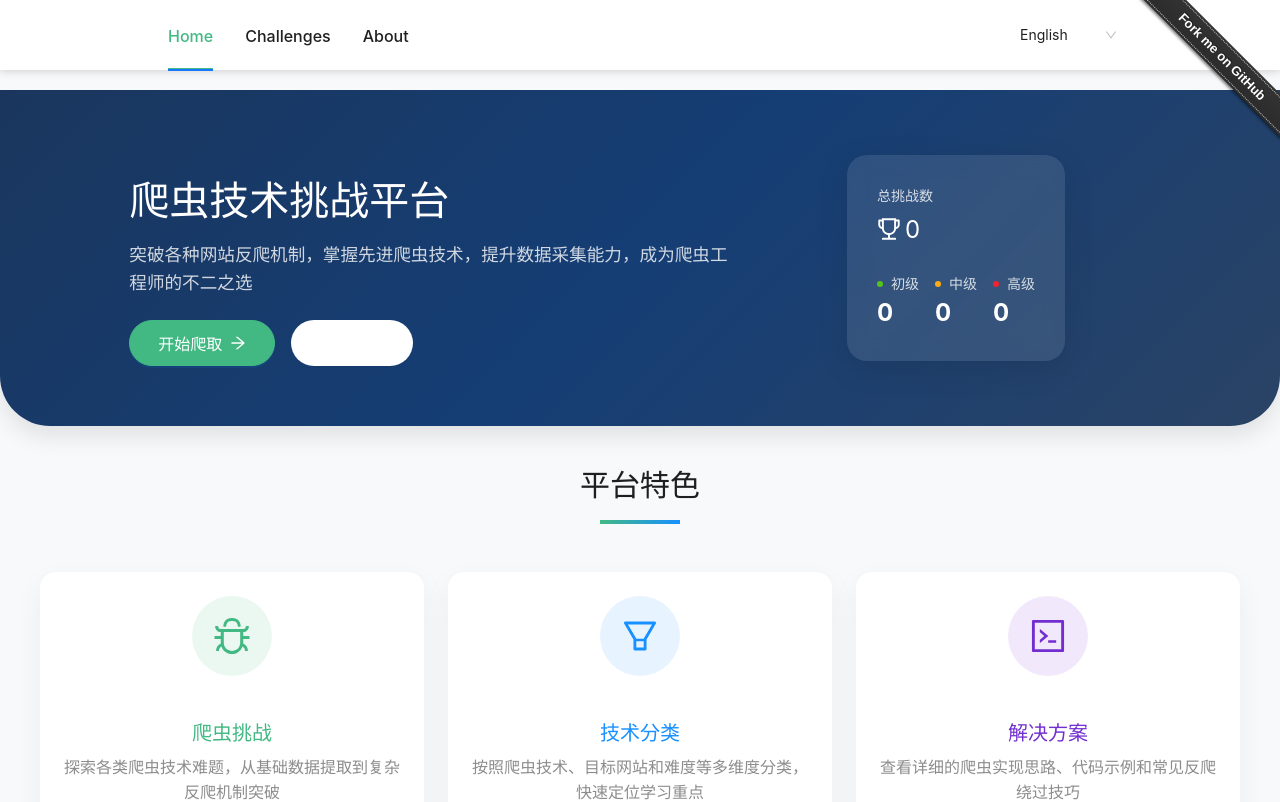
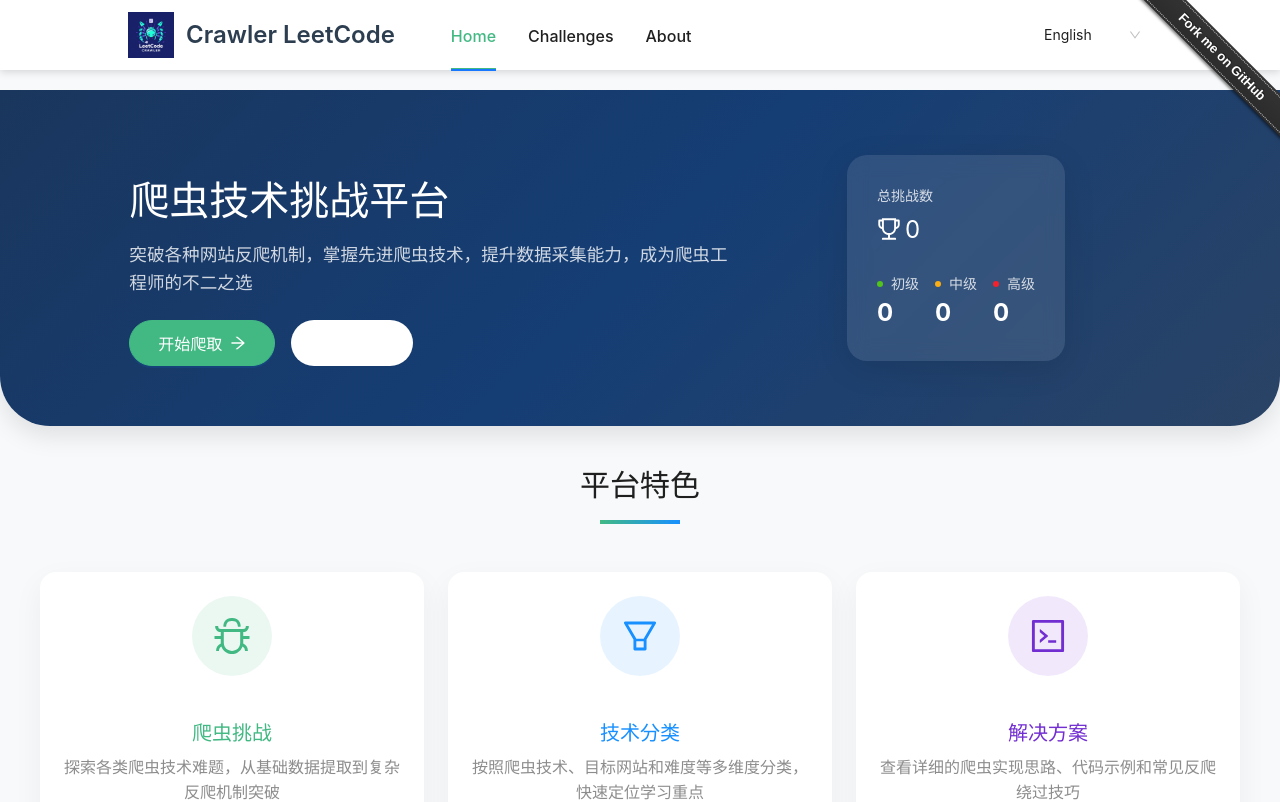
Before and after one commit to JSREP/crawler-leetcode, a React (Vite) app: page / in a window 1280 px wide. Shown: the top 802 px of the page. Built offline with nearby package versions, Linux system fonts and the light colour scheme.

Commit message:
调整导航栏布局，使Logo与挑战列表左对齐

```diff
--- a/src/App.css
+++ b/src/App.css
@@ -42,24 +42,13 @@
   height: 3px !important;
 }
 
-/* 内容区域与导航栏对齐 */
-.navbar-container {
-  max-width: 80%;
-  margin: 0 auto;
-}
-
+/* 内容区域与导航栏对齐 - 所有区域保持一致的内边距 */
+.navbar-container,
 .ChallengeListPage,
 .HomePage {
   max-width: 80%;
   margin: 0 auto;
   padding: 0 16px; /* 统一内边距 */
-}
-
-/* 搜索框和内容区域左对齐 */
-.search-box-container,
-.filter-controls-container,
-.challenge-list-container {
-  padding-left: 16px; /* 确保内容区域的左内边距一致 */
 }
 
 /* 防止菜单项显示为省略号 */
--- a/src/components/NavBar.tsx
+++ b/src/components/NavBar.tsx
@@ -18,8 +18,7 @@ const { Option } = Select;
 const NavBar = () => {
     const { t } = useTranslation();
     const location = useLocation();
-    const contentRef = useRef<HTMLDivElement>(null);
-    const [contentPadding, setContentPadding] = useState(24); // 默认内容区域左内边距
+    const [contentPadding, setContentPadding] = useState(16); // 与CSS中定义的内边距一致
 
     // 导航菜单项
     const items = [
@@ -32,33 +31,6 @@ const NavBar = () => {
     const handleLanguageChange = (value: string) => {
         changeLanguage(value);
     };
-
-    // 在组件挂载和窗口大小改变时，获取内容区域的实际左边距
-    useEffect(() => {
-        const updateContentPadding = () => {
-            // 延迟获取，确保DOM已经更新
-            setTimeout(() => {
-                // 查找搜索框元素作为参考
-                const searchBox = document.querySelector('input[placeholder*="搜索"]') ||
-                                 document.querySelector('input[placeholder*="Search"]');
-                if (searchBox) {
-                    const rect = searchBox.getBoundingClientRect();
-                    const padding = rect.left;
-                    if (padding > 0) {
-                        setContentPadding(padding);
-                    }
-                }
-            }, 100);
-        };
-
-        // 初始化时和窗口大小改变时更新
-        updateContentPadding();
-        window.addEventListener('resize', updateContentPadding);
-
-        return () => {
-            window.removeEventListener('resize', updateContentPadding);
-        };
-    }, []);
 
     return (
         <Header style={{
@@ -79,14 +51,15 @@ const NavBar = () => {
                 maxWidth: '80%',
                 width: '100%',
                 margin: '0 auto',
-                position: 'relative'
+                position: 'relative',
+                paddingLeft: '16px', // 与挑战列表使用相同的左内边距
+                paddingRight: '16px'
             }}>
                 {/* Logo区域 */}
                 <div style={{
                     display: 'flex',
                     alignItems: 'center',
-                    height: '100%',
-                    paddingLeft: '24px'
+                    height: '100%'
                 }}>
                     <Link to="/" style={{ display: 'flex', alignItems: 'center' }}>
                         <img
@@ -104,15 +77,13 @@ const NavBar = () => {
                     </Link>
                 </div>
 
-                {/* 导航菜单 - 绝对定位，与内容区域精确对齐 */}
+                {/* 导航菜单和语言选择器容器 */}
                 <div style={{
-                    position: 'absolute',
-                    left: `${contentPadding}px`, // 精确对齐内容区域左边距
-                    top: 0,
                     display: 'flex',
                     justifyContent: 'space-between',
-                    width: 'calc(100% - 48px)', // 两侧总边距24px
-                    alignItems: 'center'
+                    alignItems: 'center',
+                    flex: 1,
+                    marginLeft: '40px'
                 }}>
                     <Menu
                         mode="horizontal"
@@ -120,7 +91,6 @@ const NavBar = () => {
                         items={items}
                         style={{
                             borderBottom: 'none',
-                            flex: 'none',
                             fontSize: '16px',
                             fontWeight: 500,
                             lineHeight: '70px',
@@ -129,17 +99,8 @@ const NavBar = () => {
                         }}
                         disabledOverflow={true}
                     />
-                </div>
 
-                {/* 语言选择器 - 绝对定位，靠右对齐 */}
-                <div style={{
-                    position: 'absolute',
-                    right: '24px',
-                    top: 0,
-                    height: '100%',
-                    display: 'flex',
-                    alignItems: 'center'
-                }}>
+                    {/* 语言选择器 */}
                     <Select
                         defaultValue={localStorage.getItem('language') || 'en'}
                         style={{
```
